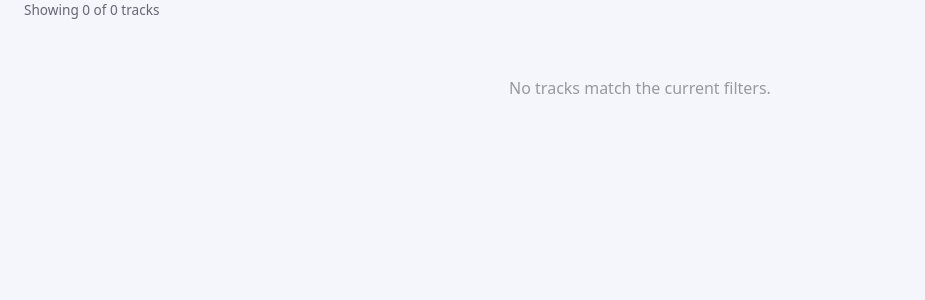
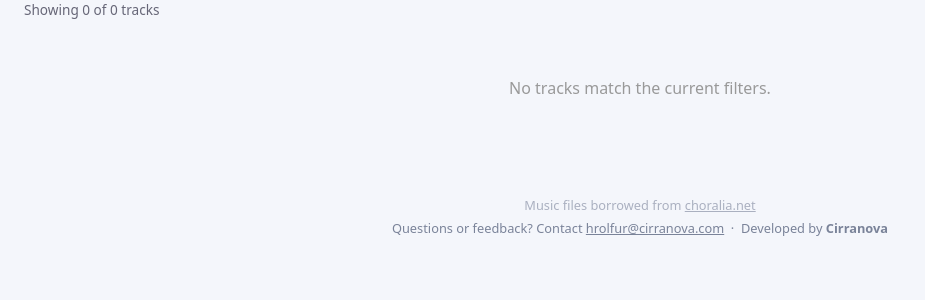
Before and after one commit to hrolfurg/MahlerPractice, a Flask app: template app/templates/index.html in a window 1280 px wide. Shown: the part 226-526 px from the top of the page, without its empty margins (0-925 px from the left). Run offline with Flask 3, Linux system fonts and the light colour scheme; the template is opened without the code that fills it: most values are stand-ins (such as "Sample title", 1, 10 or a date in 2020).

Commit message:
Add attribution footers and bind-mount templates/static for live editing
- Credit choralia.net for music files and Cirranova as developer
- Bind-mount app/templates and app/static so changes need only make restart, not a full rebuild

Co-Authored-By: Claude Sonnet 4.6 <noreply@anthropic.com>

```diff
--- a/app/templates/index.html
+++ b/app/templates/index.html
@@ -208,6 +208,15 @@
 
 </div><!-- /container -->
 
+<footer class="text-center pt-4 pb-1 mt-2" style="color: #aab0c0; font-size: 0.8rem;">
+  Music files borrowed from <a href="https://choralia.net" target="_blank" rel="noopener" style="color: #aab0c0;">choralia.net</a>
+</footer>
+<footer class="text-center pb-4" style="color: #7a8399; font-size: 0.8rem;">
+  Questions or feedback? Contact <a href="mailto:hrolfur@cirranova.com" style="color: #7a8399;">hrolfur@cirranova.com</a>
+  &nbsp;&middot;&nbsp;
+  Developed by <strong>Cirranova</strong>
+</footer>
+
 <script src="https://cdn.jsdelivr.net/npm/bootstrap@5.3.3/dist/js/bootstrap.bundle.min.js"></script>
 <script>
 const ALL_TRACKS = {{ track_data | safe }};
--- a/docker-compose.yml
+++ b/docker-compose.yml
@@ -6,3 +6,5 @@ services:
       - "8080:8080"
     volumes:
       - ./mp3:/app/mp3:ro
+      - ./app/templates:/app/templates:ro
+      - ./app/static:/app/static:ro
```
